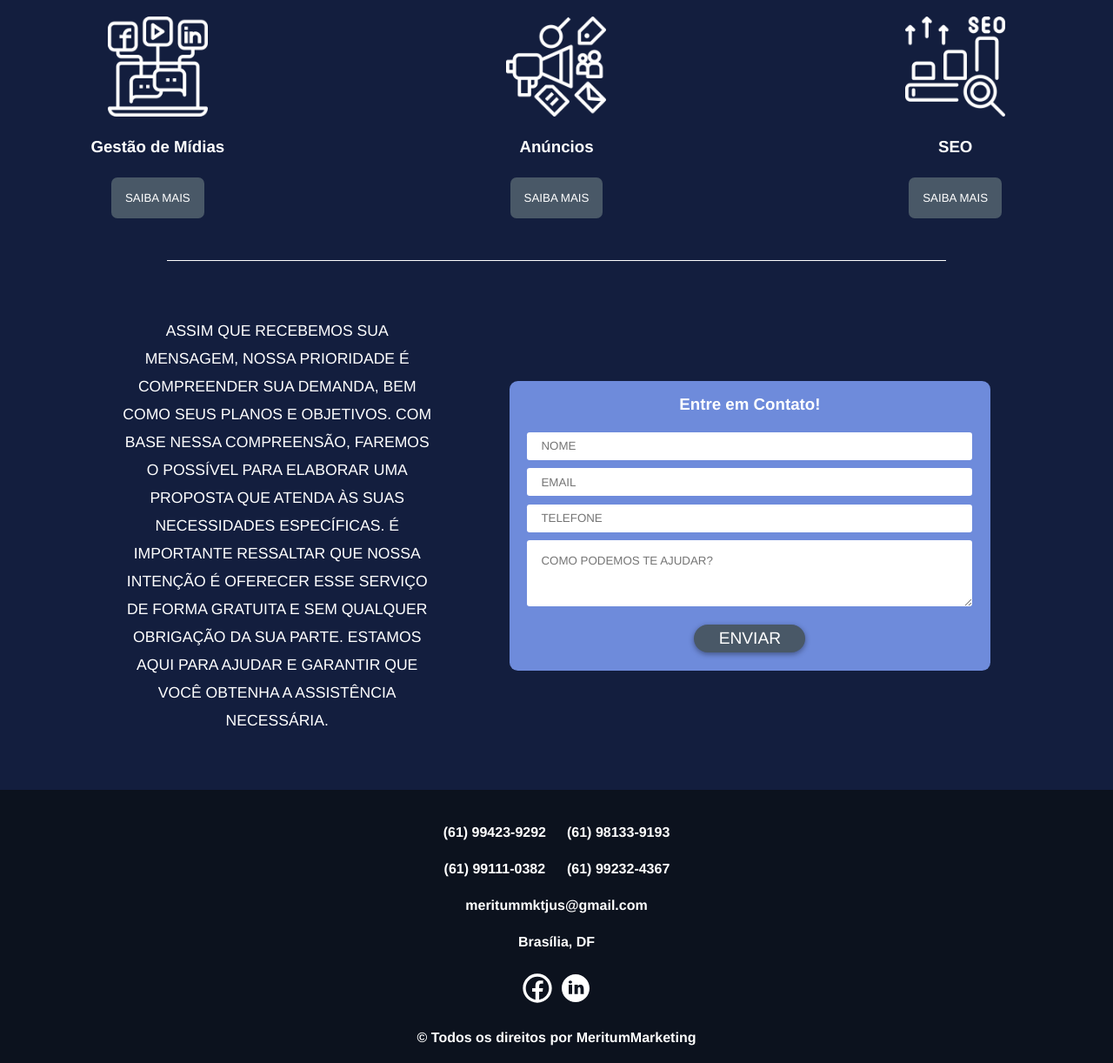
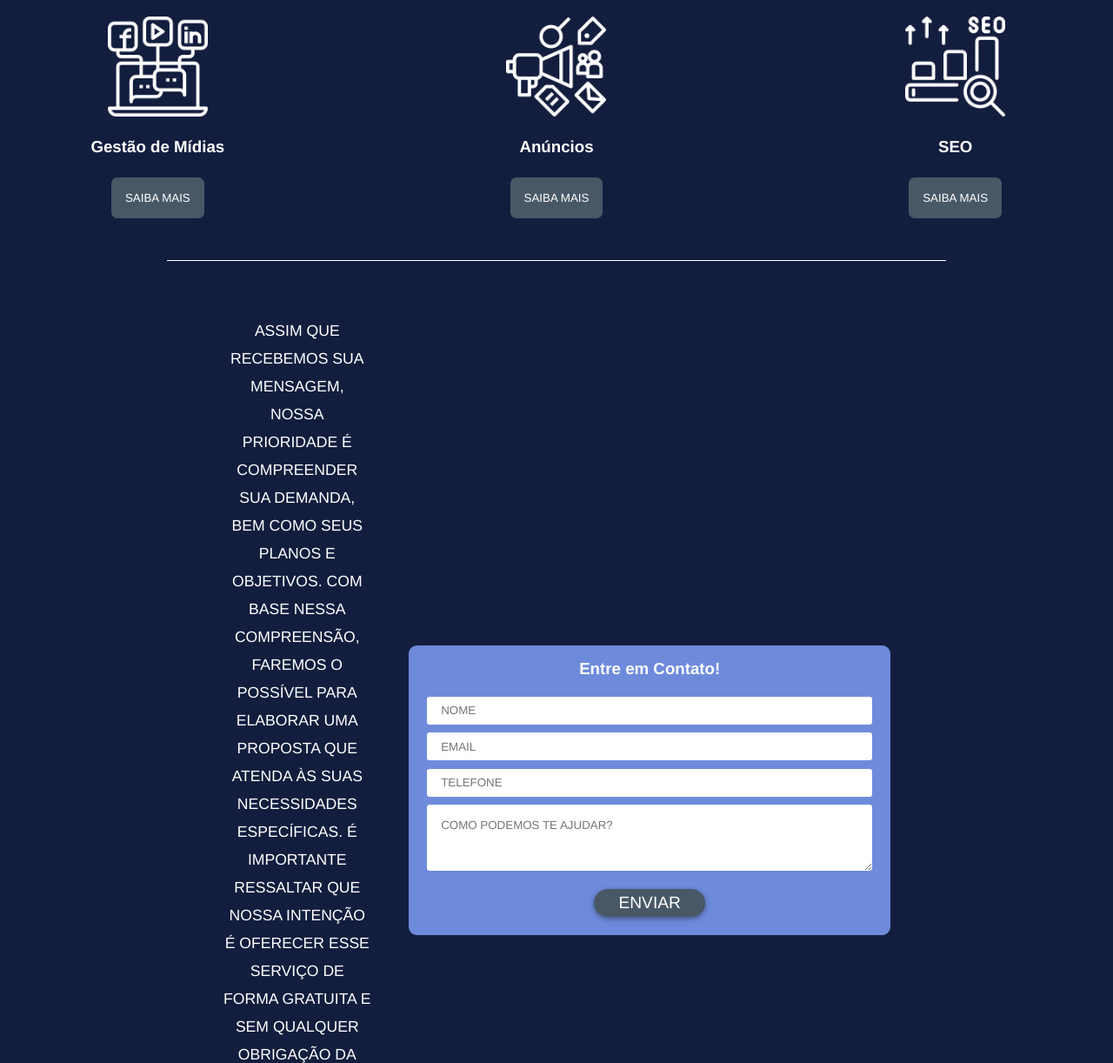
Before and after one commit to balb-0/meritum-site, a plain HTML site: page index.html in a window 1280 px wide. Shown: the part 2557-3779 px from the top of the page at 87% size. Drawn offline with Linux system fonts and the light colour scheme.

Commit message:
att final

```diff
--- a/style.css
+++ b/style.css
@@ -362,7 +362,7 @@ h1 {
     display: flex;
     justify-content: space-between;
     align-items: center;
-    padding: 5% min(6%, 400px);
+    padding: 5% min(15%, 900px);
     color: var(--cor4);
     margin: 0 min(10%, 4rem);
 }
@@ -375,7 +375,7 @@ h1 {
 .texto_contato > p {
     text-transform: uppercase;
     text-align: center;
-    max-width: 80%;
+    max-width: min(80%, 50rem);
 }
 
 .email-contato {
```
